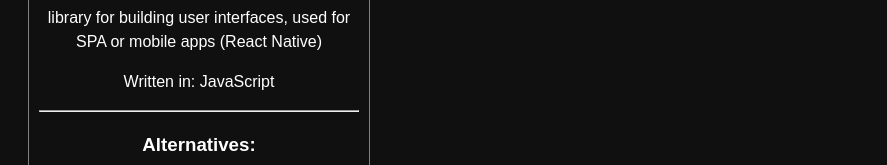
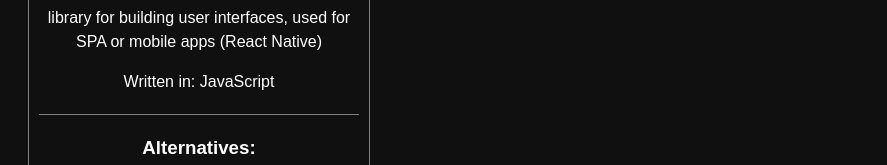
Before and after one commit to ewa-mi/TS-sandbox, a React (Create React App) app: page /posts in a window 1280 px wide. Shown: the part 584-749 px from the top of the page, without its empty margins (0-887 px from the left). Built offline with nearby package versions, Linux system fonts and the light colour scheme.

Commit message:
add horizontal linein post card

```diff
--- a/src/components/Posts.tsx
+++ b/src/components/Posts.tsx
@@ -16,9 +16,8 @@ const Posts: FC = () => (
         </div>
         <div className="post-text">
           <p>{item.description}</p>
-          <p>Written in: {item.writtenIn}</p>
-          <hr></hr>
-          <h3>Alternatives:</h3>{" "}
+          <p className="hr">Written in: {item.writtenIn}</p>
+          <h3>Alternatives:</h3>
           {item.alternatives.map((alternative, index) => (
             <p key={index} className="alternatives">
               {alternative}
--- a/src/scss/posts.scss
+++ b/src/scss/posts.scss
@@ -36,3 +36,8 @@ i {
   border: 1px solid white;
   @extend %positioning;
 }
+
+.hr {
+  border-bottom: 1px solid gray;
+  padding-bottom: 20px;
+}
```
